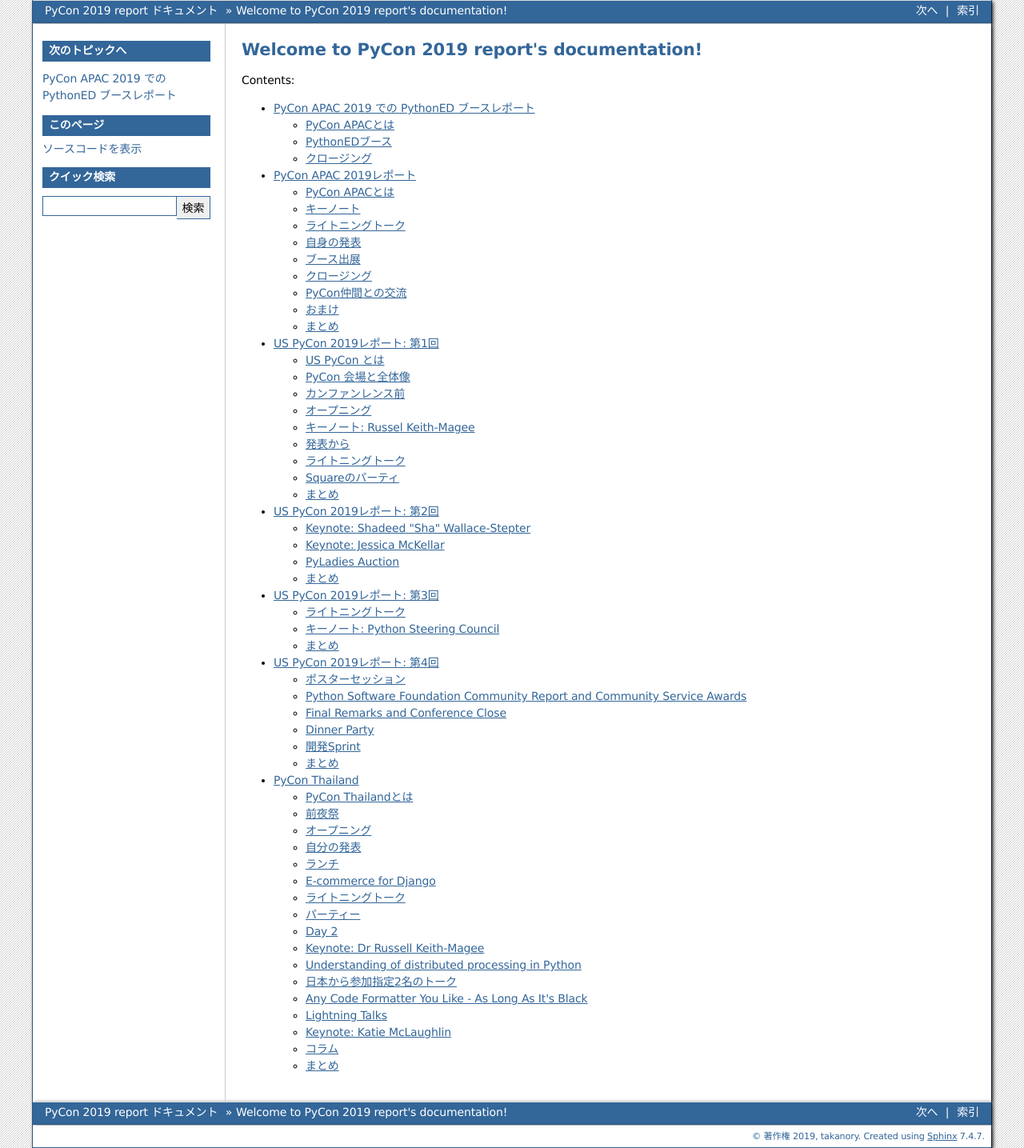
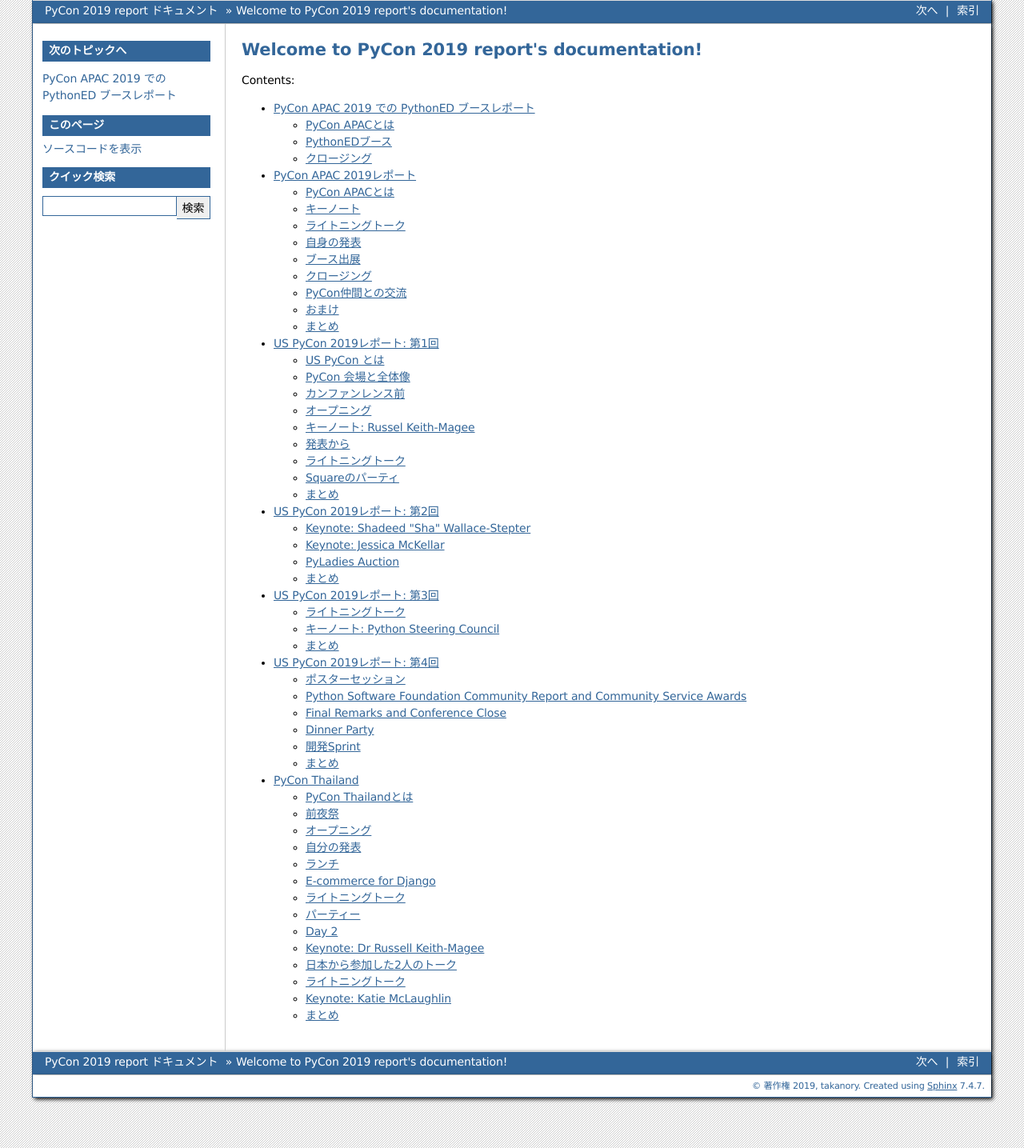
Before and after one commit to takanory/pycon2019report, a Sphinx documentation site: the page built from source/index.rst, in a window 1280 px wide. Shown: the whole page at 80% size. Built offline with Sphinx 7.4.7, drawn with Linux system fonts in a browser that asks for light colours; some of the changed lines change nothing that is shown.

Commit message:
update thailand

```diff
--- a/source/thailand.rst
+++ b/source/thailand.rst
@@ -237,7 +237,7 @@
 Keynote: Dr Russell Keith-Magee
 ===============================
 * @freakboy3742
-* title: Python Everywhere
+* タイトル: Python Everywhere
 * Django, Python, BeeWareの紹介
 * Python.. Everywhere?
 * How
@@ -268,10 +268,7 @@
 
   * ブラウザでPythonが動く
 
-Understanding of distributed processing in Python
-=================================================
-
-日本から参加指定2名のトーク
+日本から参加した2人のトーク
 ===========================
 このカンファレンスには私以外に2人の日本人が参加してトークで発表していました。
 2人とも海外での登壇は初めてとのことで、どんな感じだったかをそれぞれレポートしてもらいました。
@@ -335,68 +332,37 @@
 
       発表の様子
 
-Any Code Formatter You Like - As Long As It's Black
-===================================================
-* Zsolt Dollenstein
-* ハンガリー出身
-* Facebookの人
-* PyLint, Flake8でいろいろエラーが出るよね
-* autopep8が助けてくれるよ
-* 今はBlackがあるよ
+ライトニングトーク
+==================
+2日目のライトニングトークからもいくつか面白かった話題を紹介します。
 
-  * single style, minimal configration
-  * Simplicity
-
-* Blockがどういう風にフォーマットするかを実例を交えて説明
-
-  * 文字列はダブルクォート
-* ASTとかは変わらないから、問題ないよ
-
-Lightning Talks
-===============
-* Iqbalさん
-
-  * コミュニティの人たちに感謝を述べよう
-  * 企業はお金を稼いで寄付しよう
 * Python "OS" for hackers
 
-  * https://python-os.github.io/
-  * Qtile: Desktop Environment
+  https://python-os.github.io/ にあるPython製のOS用のコンポーネント集です。
+  以下のようなツールが揃っており、それぞれをデモを交えて紹介していました。
+  Pythonでここまでできていてすごいなと感じました。
+
+  * Qtile: Window Manager
   * Kitty: Terminal Emulator
   * Xonsh: Shell
   * Qutebrowser: Borwser
   * Ranger: FIle Manager
-  * 面白そう
-* odoo ERP
 
-  * PythonベースのERP
 * Pythonの数値の話
-  * print(a == b, a is b) がどこまでTrueかのはなし
-  * -5 から 256 らしい
-  * LTなので解説はしないよ
-* Regular Expression
-* Gerrymandering
 
-  * たいの選挙のPDFを読み込む
-  * いろんなPDFから読み込むツールの紹介
-  * https://elect.in.th/
-* DevOps関連の用語を独自の切り口で説明するトーク
+  2つの変数に数値を設定して ``print(a == b, a is b)`` でどこまでが ``True True`` となるか?という話です(注: オブジェクトが同一の場合は ``is`` の結果が ``True`` となります)。
+  会場に答えさせて、答え合わせをしながら進んでいきましたが、筆者もうろ覚えなので結構間違えました。
+  みなさんもぜひ手元の環境で255、256、257のときやマイナスのときにどうなるかを確認してみてください。
 
-  * ものすごいテンポとチョイチョイこねたが挟まっておもしろかった
-  * Cloud: 誰かがメンテナンスしているハードウェア
-  * GCE: GoogleのAWS
-  * Azure: MicrosoftのAWS
+.. figure:: /images/th/numbers.jpg
+   :width: 400
+
+   数値を比較
 
 Keynote: Katie McLaughlin
 =========================
 * How Python Can Excel
 * Slide: https://glasnt.com/talks/2019_06_PyConTH.podium/
 
-コラム
-======
-* terada: https://paper.dropbox.com/doc/PyCon-TH-2019--Afq3grxNTZ4CStQ2R_erMHEUAQ-vpxuT1axJ3Gxxuf0b0XMb
-* Chie https://paper.dropbox.com/doc/PyCon--Af~aWGV3kHF_gImE8L967G6OAg-62KWI8SGKGyy0nNFieN0R
-* selina https://docs.google.com/document/d/1cz6YErm7nJQGiWolQUvyMVXuhhHIE2X2O0dWD2LBZ-k/edit?usp=sharing
-
 まとめ
 ======
```
Also changed, not shown: 1 other file.
